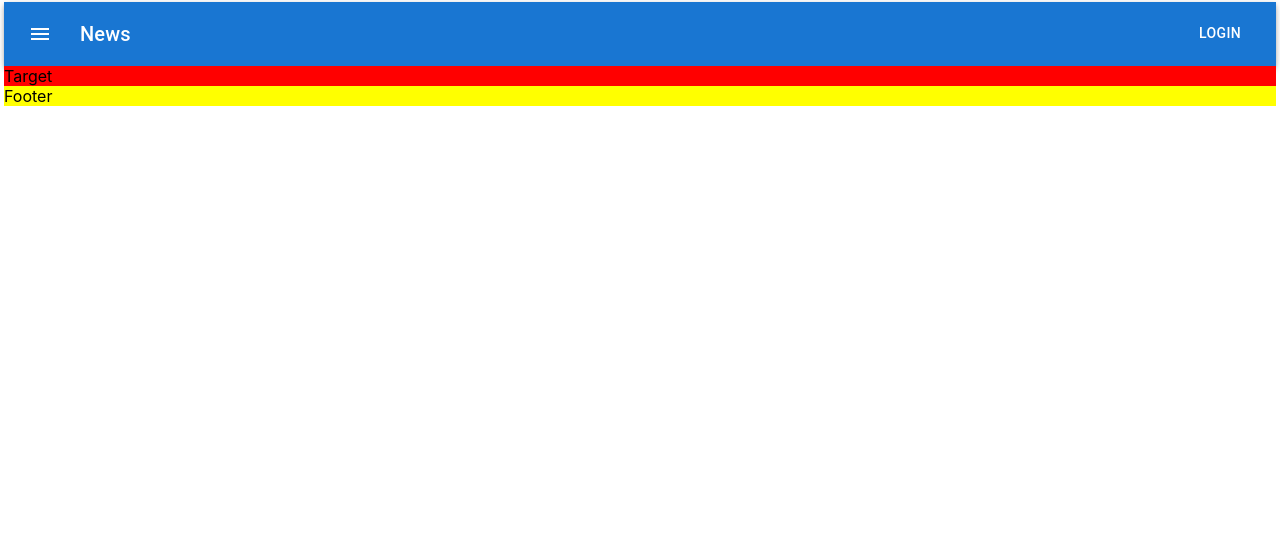
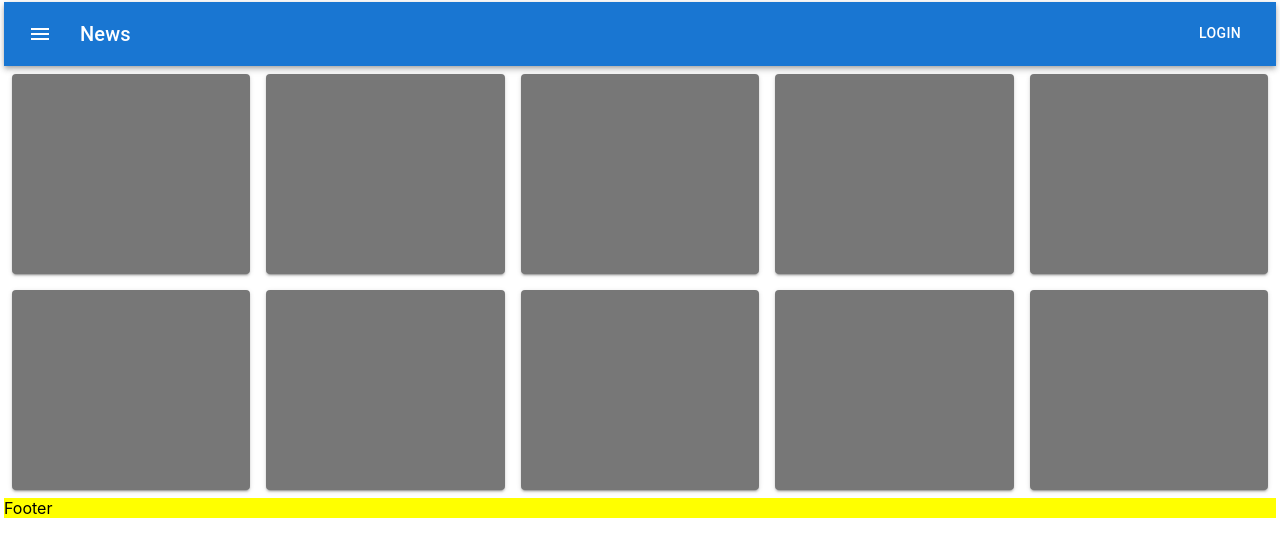
Before and after one commit to velasquezgalejandro/FirstProject, a React (Create React App) app: page / in a window 1280 px wide. Shown: the top 556 px of the page. Built offline with nearby package versions, Linux system fonts and the light colour scheme.

Commit message:
tarjetas en pagina principal

```diff
--- a/src/Frontend/Main.jsx
+++ b/src/Frontend/Main.jsx
@@ -1,11 +1,35 @@
 import React from 'react';
 import Box from '@mui/material/Box';
+import Grid from '@mui/material/Grid';
 import Target from './MainHelpers/Target';
 
 const Main = () => {
   return (
-    <Box sx={{ height: '100%', width: '100%', bgcolor: 'red' }}>
-      <Target />
+    <Box sx={{ display:'flex',flexDiection:'column', height: 'fit-content', width: '100%' }}>
+
+      <Grid container direction='column'>
+        <Grid container direction="row">
+           <Grid item xs={12} sx={{display:'flex',justifyContent:'space-between'}} >
+             <Target />
+             <Target />
+             <Target />
+             <Target />
+             <Target />
+           </Grid>
+        </Grid>
+
+
+        <Grid container direction="row">
+           <Grid item xs={12} sx={{display:'flex',justifyContent:'space-between'}} >
+             <Target />
+             <Target />
+             <Target />
+             <Target />
+             <Target />
+          </Grid>
+        </Grid>
+
+      </Grid>
     </Box>
   );
 };
--- a/src/Frontend/MainHelpers/Target.jsx
+++ b/src/Frontend/MainHelpers/Target.jsx
@@ -1,8 +1,20 @@
 import React from 'react';
 import Box from '@mui/material/Box';
 
+import Paper from '@mui/material/Paper';
+
 const Target = () => {
-  return <Box sx={{ width: '100%', height: 'fit-content' }}>Target</Box>;
+  return (
+      <Paper
+        elevation={2}
+        sx={{
+          width: '25%',
+          height: '200px',
+          bgcolor: '#777',
+          m:1
+        }}
+      />
+  );
 };
 
 export default Target;
```
Also changed, not shown: src/Frontend/Targets/target.jsx (added, +9 -0 lines).
